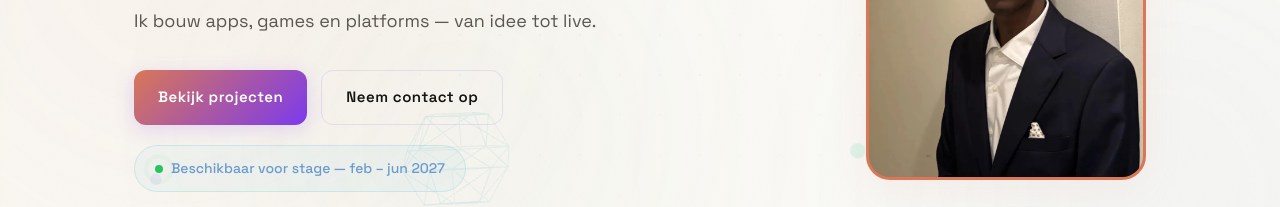
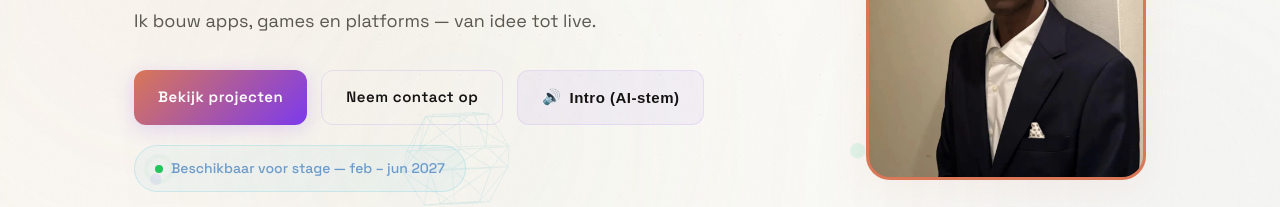
Before and after one commit to SadaqHashi/portfolio, a React (Vite) app: page / in a window 1280 px wide. Shown: the part 425-632 px from the top of the page. Built offline with nearby package versions, Linux system fonts and the light colour scheme.

Commit message:
Restore voice button with honest AI-stem label

```diff
--- a/src/App.tsx
+++ b/src/App.tsx
@@ -380,6 +380,8 @@ function ProjectModal({ project, onClose, tx }: { project: ProjectDetail; onClos
 function App() {
   const [selected, setSelected] = useState<ProjectDetail | null>(null)
   const [cmdOpen, setCmdOpen] = useState(false)
+  const [audioPlaying, setAudioPlaying] = useState(false)
+  const audioRef = useRef<HTMLAudioElement>(null)
   const photoClicksRef = useRef(0)
   const photoTimerRef = useRef<ReturnType<typeof setTimeout>>(undefined)
 
@@ -446,6 +448,12 @@ function App() {
     }
   }
 
+  const handleVoice = () => {
+    const audio = audioRef.current
+    if (!audio) return
+    if (audioPlaying) { audio.pause(); audio.currentTime = 0; setAudioPlaying(false) }
+    else { audio.play(); setAudioPlaying(true) }
+  }
 
   return (
     <>
@@ -455,6 +463,8 @@ function App() {
       <FloatingElements />
       <CustomCursor />
       <ScrollProgress />
+
+      <audio ref={audioRef} key={lang} src={lang === 'nl' ? '/voice-nl.mp3' : '/voice-en.mp3'} onEnded={() => setAudioPlaying(false)} />
 
 
       <div className="section-blob blob-1" />
@@ -496,6 +506,9 @@ function App() {
             <div className="actions reveal reveal-delay-3">
               <a className="btn glow-btn" href="#projecten">{tx.ctaProjects}</a>
               <a className="btn outline-btn" href="#contact">{tx.ctaContact}</a>
+              <button className="btn voice-btn" onClick={handleVoice} type="button">
+                <span className={`voice-icon ${audioPlaying ? 'playing' : ''}`}>&#x1F50A;</span> {tx.listenIntro}
+              </button>
             </div>
             <div className="stage-badge reveal reveal-delay-4">
               <span className="pulse-dot" />
--- a/src/i18n.ts
+++ b/src/i18n.ts
@@ -11,7 +11,7 @@ export const nl = {
   ctaProjects: 'Bekijk projecten',
   ctaContact: 'Neem contact op',
   ctaCV: 'Download CV',
-  listenIntro: 'Hoor me even',
+  listenIntro: 'Intro (AI-stem)',
   stageBadge: 'Beschikbaar voor stage — feb – jun 2027',
   aboutTitle: 'Over mij',
   aboutP1: 'Ik ben derdejaars student Toegepaste Informatica aan AP Hogeschool Antwerpen, richting Softwareontwikkeling. Naast mijn studie bouw ik eigen projecten en Roblox-games.',
@@ -72,7 +72,7 @@ export const en: typeof nl = {
   ctaProjects: 'View projects',
   ctaContact: 'Get in touch',
   ctaCV: 'Download CV',
-  listenIntro: 'Hear me out',
+  listenIntro: 'Intro (AI voice)',
   stageBadge: 'Available for internship — Feb – Jun 2027',
   aboutTitle: 'About me',
   aboutP1: "I'm a third-year Applied Computer Science student at AP University College Antwerp, specializing in Software Development. Alongside my studies, I build personal projects and Roblox games.",
```
